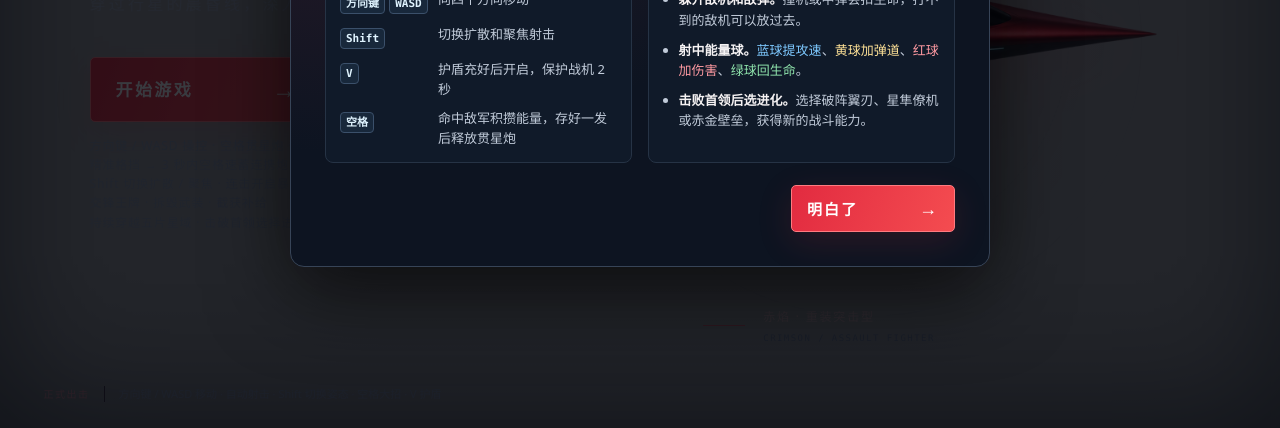
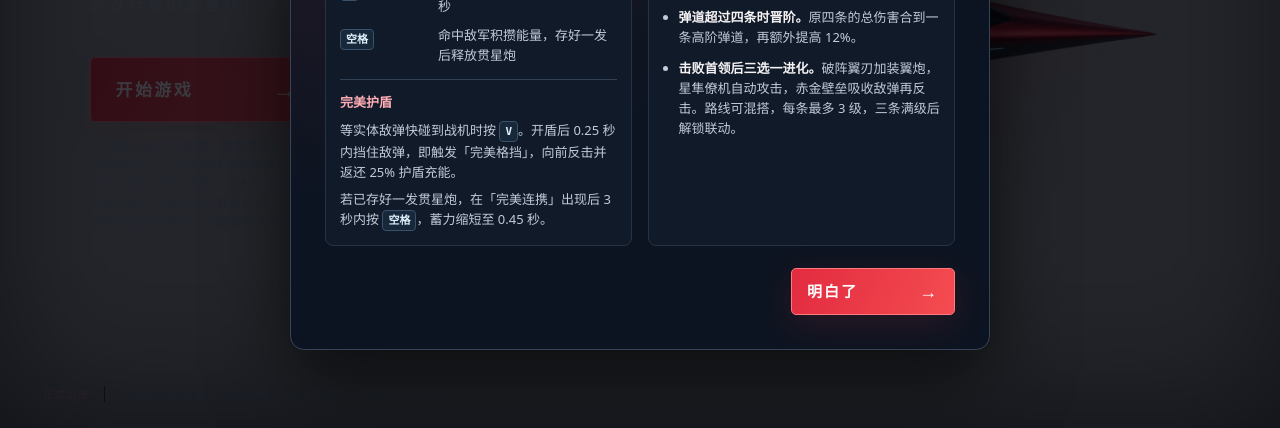
Before and after one commit to Aura417786/StarCraft, a plain HTML site: page index.html in a window 1280 px wide. Shown: the part 372-800 px from the top of the page. Drawn offline with Linux system fonts and the light colour scheme.

Commit message:
补全成长与完美护盾说明并更新项目介绍

```diff
--- a/guide.css
+++ b/guide.css
@@ -36,6 +36,7 @@
   line-height: 1.25;
   letter-spacing: .08em;
 }
+.flight-guide h2:focus { outline: none; }
 .flight-guide-heading p {
   margin: 0;
   color: #c1cbd9;
@@ -69,7 +70,11 @@
   white-space: nowrap;
 }
 .flight-guide-keys dd { margin: 0; }
-.flight-guide-keys dd, .flight-guide-tips { color: #c1cbd9; font-size: 13px; line-height: 1.55; }
+.flight-guide-keys dd, .flight-guide-tips, .flight-guide-perfect p { color: #c1cbd9; font-size: 13px; line-height: 1.55; }
+.flight-guide-perfect { margin-top: 14px; padding-top: 12px; border-top: 1px solid #314156; }
+.flight-guide-perfect h4 { margin: 0 0 7px; color: #ffadb7; font-size: 13px; }
+.flight-guide-perfect p { margin: 0; }
+.flight-guide-perfect p + p { margin-top: 6px; }
 .flight-guide-tips { display: grid; gap: 10px; margin: 0; padding-left: 1.2em; }
 .flight-guide-tips strong { color: #f5f2f3; }
 .flight-guide .guide-orb-blue { color: #7ec9ff; }
--- a/index.html
+++ b/index.html
@@ -164,13 +164,19 @@
               <div><dt><kbd>V</kbd></dt><dd>护盾充好后开启，保护战机 2 秒</dd></div>
               <div><dt><kbd>空格</kbd></dt><dd>命中敌军积攒能量，存好一发后释放贯星炮</dd></div>
             </dl>
+            <div class="flight-guide-perfect">
+              <h4>完美护盾</h4>
+              <p>等实体敌弹快碰到战机时按 <kbd>V</kbd>。开盾后 0.25 秒内挡住敌弹，即触发「完美格挡」，向前反击并返还 25% 护盾充能。</p>
+              <p>若已存好一发贯星炮，在「完美连携」出现后 3 秒内按 <kbd>空格</kbd>，蓄力缩短至 0.45 秒。</p>
+            </div>
           </section>
           <section class="flight-guide-section" aria-labelledby="flight-guide-tips-title">
             <h3 id="flight-guide-tips-title">战斗与升级</h3>
             <ul class="flight-guide-tips">
               <li><strong>躲开敌机和敌弹。</strong>撞机或中弹会扣生命，打不到的敌机可以放过去。</li>
-              <li><strong>射中能量球。</strong><span class="guide-orb-blue">蓝球提攻速</span>、<span class="guide-orb-yellow">黄球加弹道</span>、<span class="guide-orb-red">红球加伤害</span>、<span class="guide-orb-green">绿球回生命</span>。</li>
-              <li><strong>击败首领后选进化。</strong>选择破阵翼刃、星隼僚机或赤金壁垒，获得新的战斗能力。</li>
+              <li><strong>射中能量球升级。</strong><span class="guide-orb-blue">蓝球提攻速</span>、<span class="guide-orb-yellow">黄球加弹道</span>、<span class="guide-orb-red">红球加伤害</span>、<span class="guide-orb-green">绿球回生命</span>。</li>
+              <li><strong>弹道超过四条时晋阶。</strong>原四条的总伤害合到一条高阶弹道，再额外提高 12%。</li>
+              <li><strong>击败首领后三选一进化。</strong>破阵翼刃加装翼炮，星隼僚机自动攻击，赤金壁垒吸收敌弹再反击。路线可混搭，每条最多 3 级，三条满级后解锁联动。</li>
             </ul>
           </section>
         </div>
```
Also changed, not shown: about.html (+5 -5 lines), 3 other files.
